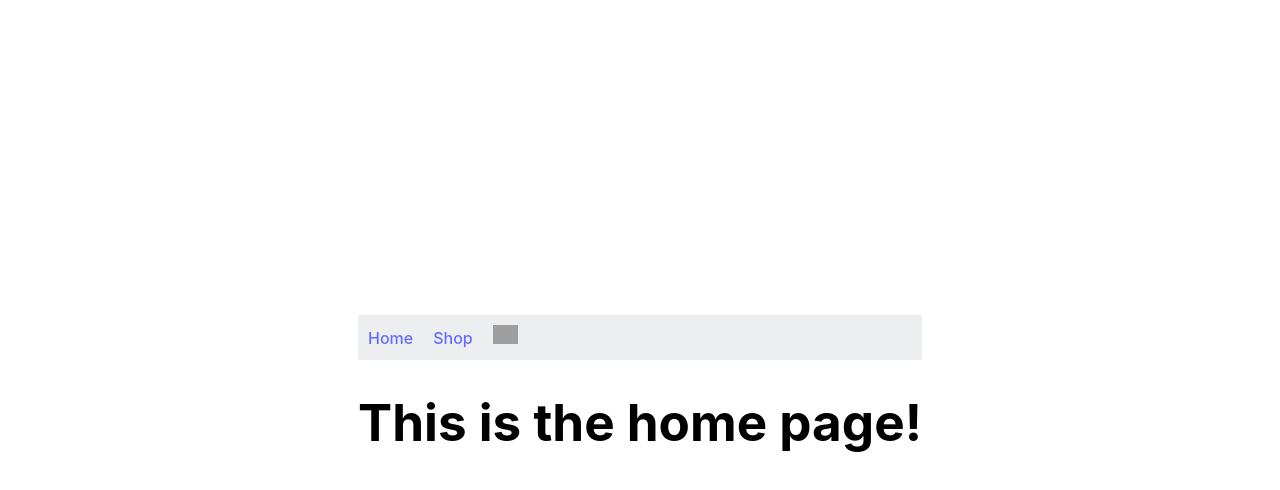
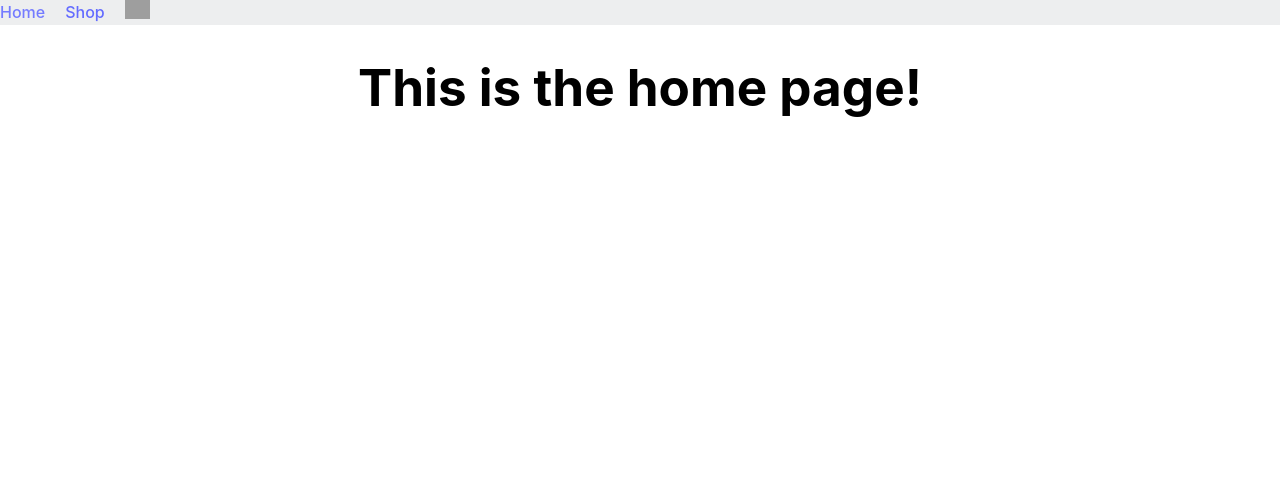
Before and after one commit to btylerw/ShoppingCart, a React (Vite) app: page / in a window 1280 px wide. Shown: the top 490 px of the page. Built offline with nearby package versions, Linux system fonts and the light colour scheme; grey boxes are pictures that could not be loaded.

Commit message:
Fixed margins. Need to create containers for all pages to keep navbar stuck to top

```diff
--- a/src/App.css
+++ b/src/App.css
@@ -1,13 +1,15 @@
 #root {
   max-width: 1280px;
-  margin: 0 auto;
-  padding: 2rem;
+  margin: 0;
+  padding: 0;
   text-align: center;
 }
 
+.home-container {
+  height: 100vh;
+  margin-top: 5px;
+}
 .logo {
-  height: 6em;
-  padding: 1.5em;
   will-change: filter;
   transition: filter 300ms;
 }
@@ -33,10 +35,6 @@
   }
 }
 
-.card {
-  padding: 2em;
-}
-
 .read-the-docs {
   color: #888;
 }
@@ -46,4 +44,5 @@
   grid-template-columns: repeat(4, 1fr);
   justify-content: center;
   gap: 20px;
+  width: 100vw;
 }
--- a/src/App.jsx
+++ b/src/App.jsx
@@ -10,7 +10,7 @@ function App() {
   return (
     <>
       <Navbar />
-      <div style={{color: 'black'}}>
+      <div className="home-container" style={{color: 'black'}}>
         <h1>This is the home page!</h1>
       </div>
     </>
--- a/src/GetProducts.jsx
+++ b/src/GetProducts.jsx
@@ -44,10 +44,10 @@ function GetProducts() {
                 <img src={product.image} style={{height: '200px', width: '200px'}} alt="" />
                 <h3>{product.title}</h3>
                 <h4>${product.price}</h4>
-                <div className="quant-button">
-                    <button onClick={() => changeQuantity(product, 'decrease')}>-</button>
+                <div className="quant-button-container">
+                    <button className="quant-button" onClick={() => changeQuantity(product, 'decrease')}>-</button>
                     <h4>{product.quantity}</h4>
-                    <button onClick={() => changeQuantity(product, 'increase')}>+</button>
+                    <button className="quant-button" onClick={() => changeQuantity(product, 'increase')}>+</button>
                 </div>
                 <button style={{backgroundColor: 'white', color: 'black'}} onClick={() => {addToCart(product)}}>Add To Cart</button>
             </div>
--- a/src/ShoppingCart.jsx
+++ b/src/ShoppingCart.jsx
@@ -1,6 +1,7 @@
 import { useState } from "react";
 import Navbar from "./NavBar";
 import { useCart } from "./CartContext";
+import '../styles/ShoppingCart.css';
 
 export const ShoppingCart = () => {
     const { cartItems, cartAmount, addToCart, calculatePrice, removeFromCart } = useCart();
@@ -9,11 +10,13 @@ export const ShoppingCart = () => {
     const showCart = cartItems.map((item) => {
         return (
             <>
-                <img src={item.image} alt="" />
-                <div style={{color: 'black'}}>{item.title}</div>
-                <div style={{color: 'black'}}>{item.price}</div>
-                <div style={{color: 'black'}}>Quantity: {item.quantity}</div>
+            <div className="cart-container">
+                <img className="cart-image" src={item.image} alt="" />
+                <h3 style={{color: 'black'}}>{item.title}</h3>
+                <h3 style={{color: 'black'}}>{item.price}</h3>
+                <h3 style={{color: 'black'}}>Quantity: {item.quantity}</h3>
                 <button style={{backgroundColor: 'red'}} onClick={() => removeFromCart(item)}>Remove Item</button>
+            </div>
             </>
         )
     })
@@ -21,7 +24,7 @@ export const ShoppingCart = () => {
     return (
         <>
             <Navbar />
-            <h1 style={{color: 'black'}}>{cartAmount ? showCart : "Your cart is empty!"}</h1>
+            <div style={{color: 'black'}}>{cartAmount ? showCart : "Your cart is empty!"}</div>
             <h2 style={{color: 'black'}}>Total Price: ${calculatePrice()}</h2>
         </>
     )
--- a/src/index.css
+++ b/src/index.css
@@ -24,6 +24,7 @@ a:hover {
 
 body {
   margin: 0;
+  padding: 0;
   display: flex;
   place-items: center;
   min-width: 320px;
--- a/styles/GetProducts.css
+++ b/styles/GetProducts.css
@@ -1,8 +1,19 @@
 .product {
     color: black;
+}
+
+.quant-button-container {
+    display: flex;
+    justify-content: center;
+    align-items: center;
+    gap: 10px;
 }
 
 .quant-button {
     display: flex;
     justify-content: center;
+    align-items: center;
+    height: 30px;
+    width: 10px;
+
 }
--- a/styles/Navbar.css
+++ b/styles/Navbar.css
@@ -9,8 +9,10 @@ nav {
     color: white;
     background-color: rgb(237, 238, 239);
     position: sticky;
-    padding: 10px;
     top: 0;
+    left: 0;
+    width: 100vw;
+    z-index: 100;
 }
 
 nav .title {
--- /dev/null
+++ b/styles/ShoppingCart.css
@@ -0,0 +1,14 @@
+.cart-image {
+    height: 150px;
+    width: auto;
+}
+
+.cart-container {
+    width: 100vw;
+    height: 100vh;
+    margin-top: 5px;
+    display: flex;
+    align-items: center;
+    justify-content: center;
+    flex-direction: column;
+}
```
